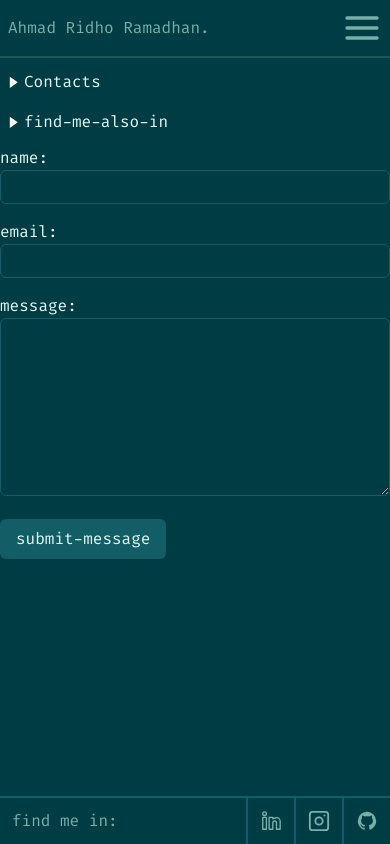
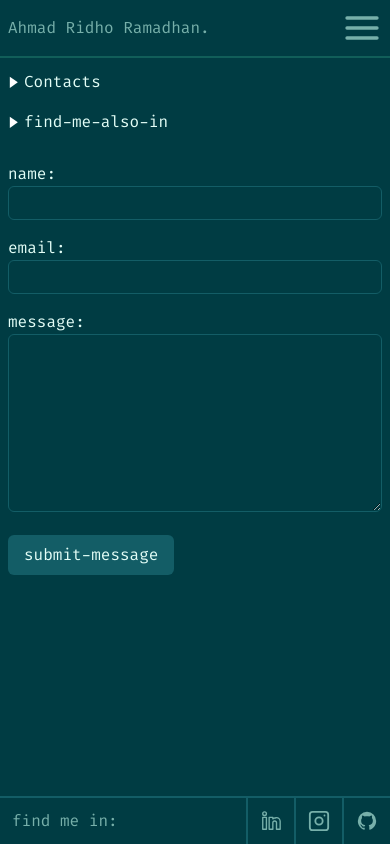
Before and after one commit to ahmadridhoramadhan/ahmadridhoramadhan.github.io, a Next.js app: page /contact in a window 390 px wide. Built offline with nearby package versions, Linux system fonts and the light colour scheme.

Commit message:
modified:   app/contact/page.tsx 	modified:   components/header.tsx

```diff
--- a/app/contact/page.tsx
+++ b/app/contact/page.tsx
@@ -7,7 +7,7 @@ export default function Contact() {
             <SidebarContact />
             <div className="overflow-auto w-full">
                 <div className="container mx-auto flex justify-center items-center h-full flex-col">
-                    <form className='shrink-0 max-w-md w-full space-y-4'>
+                    <form className='shrink-0 max-w-md w-full space-y-4 px-2'>
                         <div>
                             <label htmlFor="name">name:</label>
                             <input type="text" name="name" id="name" className='w-full border border-color-2 bg-transparent rounded-md py-1 pl-2 pr-1 ring-0 outline-none focus:border-color-3 transition-colors' />
@@ -31,7 +31,7 @@ export default function Contact() {
 function SidebarContact() {
     const dropdownItemsStyle = "flex items-center gap-2 opacity-50 hover:opacity-100 transition-opacity"
     return (
-        <aside className="sm:border-r-2 border-0 max-w-xs w-full border-color-2 *:border-color-2 py-1 *:py-2 *:pl-2">
+        <aside className="sm:border-r-2 border-0 max-w-xs w-full border-color-2 *:border-color-2 py-1 *:py-2 *:pl-2 pb-5">
             <Dropdown title='Contacts'>
                 <li className={dropdownItemsStyle}><Link href={''} className='text-sm'>ahmadridhoramadhan2.gmail.com</Link></li>
                 <li className={dropdownItemsStyle}><Link href={''}>+62 882-0205-39449</Link></li>
--- a/components/header.tsx
+++ b/components/header.tsx
@@ -15,7 +15,7 @@ export default function Header() {
     const pagesList = [
         { name: 'home', path: '/' },
         { name: 'my-work', path: '/work' },
-        { name: 'about', path: '/about' }
+        // { name: 'about', path: '/about' }
     ]
 
     return (
```
